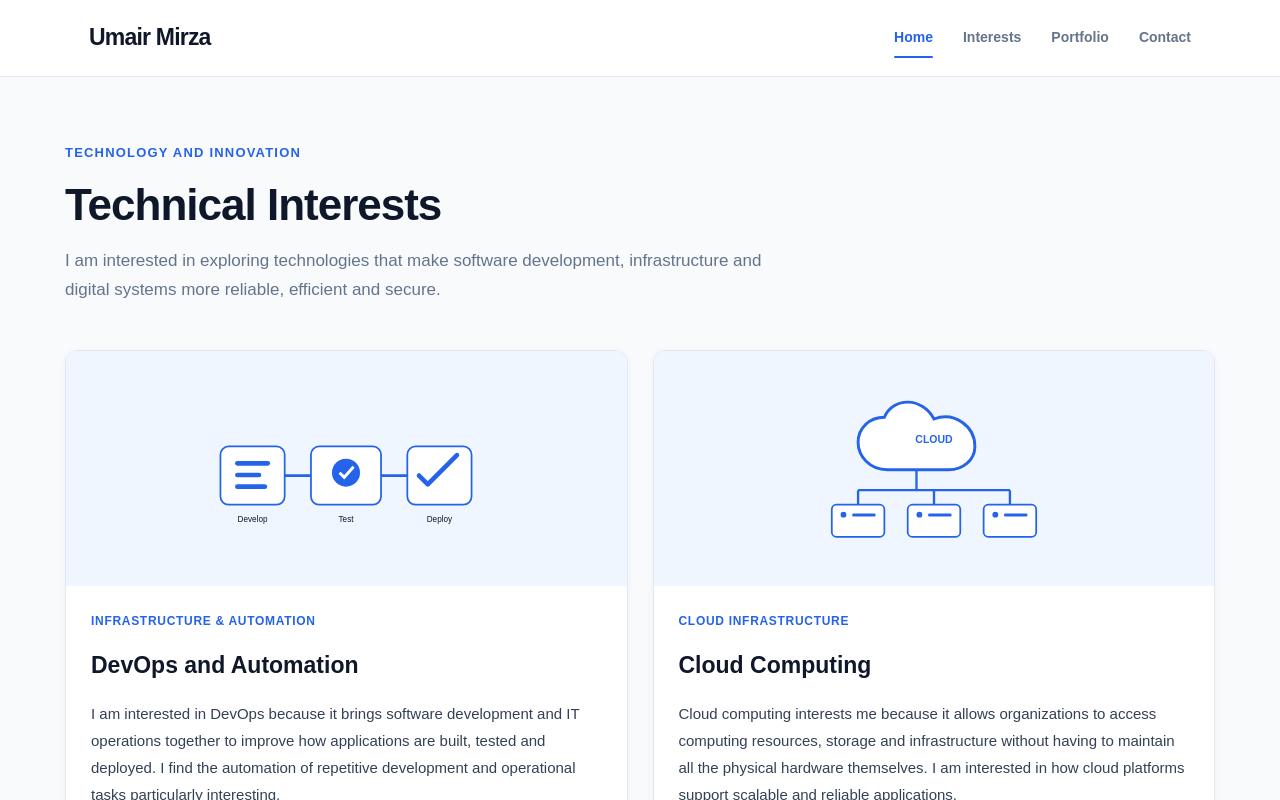
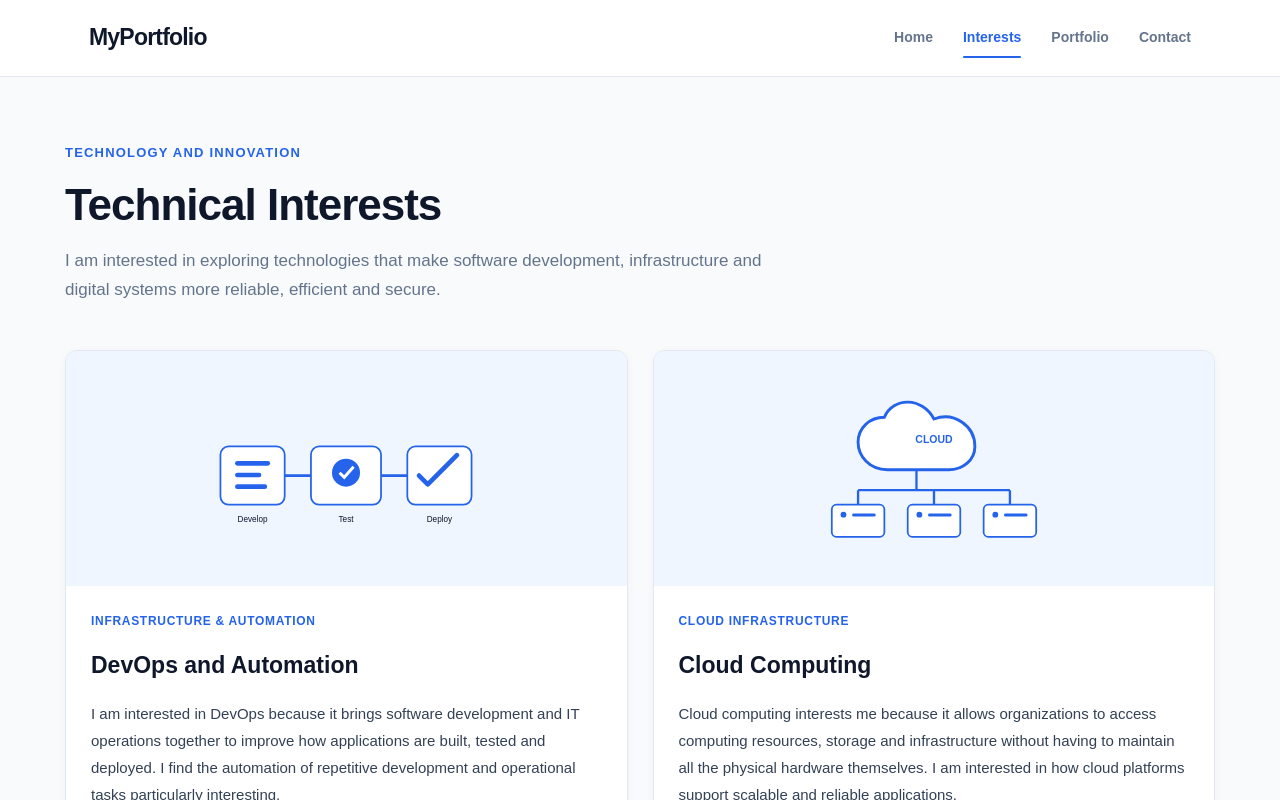
Before and after one commit to um25aac/Personal-Portfolio, a plain HTML site: page interests.html in a window 1280 px wide. Shown: the top 800 px of the page. Drawn offline with Linux system fonts and the light colour scheme.

Commit message:
Refactor header and navigation structure in interests.html

```diff
--- a/interests.html
+++ b/interests.html
@@ -19,42 +19,39 @@
 
 <body>
 
- <header class="site-header">
+<header>
+
     <nav class="navbar" aria-label="Main navigation">
 
         <a href="index.html" class="logo">
-                Umair Mirza
+            MyPortfolio
         </a>
 
         <ul class="nav-links">
+
             <li>
-                    <a href="index.html" aria-current="page">
-                        Home
-                    </a>
+                <a href="index.html">Home</a>
             </li>
 
             <li>
-                    <a href="interests.html">
+                <a href="interests.html" aria-current="page">
                     Interests
                 </a>
             </li>
 
             <li>
-                    <a href="portfolio.html">
-                        Portfolio
-                    </a>
+                <a href="portfolio.html">Portfolio</a>
             </li>
 
             <li>
-                    <a href="contact.html">
-                        Contact
-                    </a>
+                <a href="contact.html">Contact</a>
             </li>
+
         </ul>
 
     </nav>
+
 </header>
-
 
 
 <main class="page-container">
```
Lines whose indentation alone changed are shown as unchanged.
